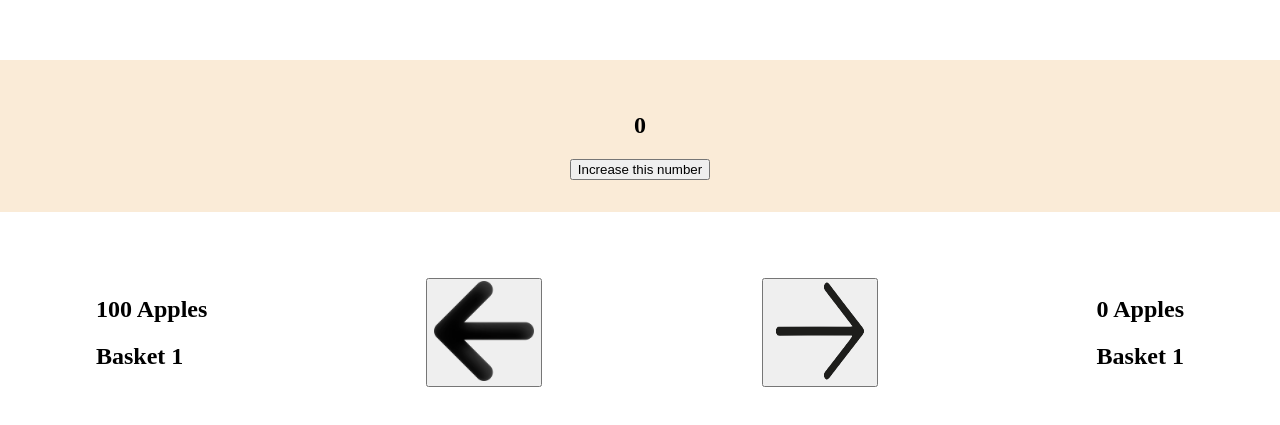
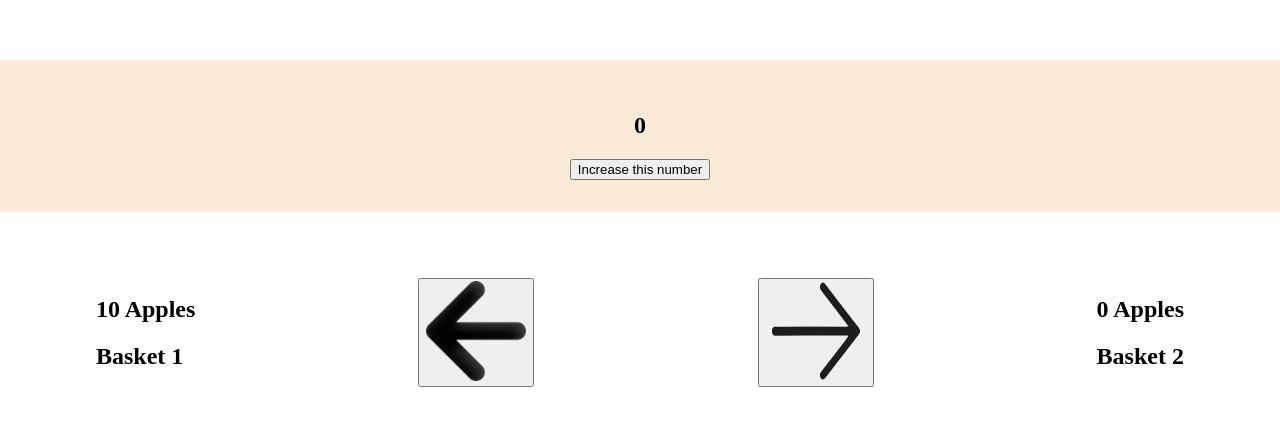
Before and after one commit to Manish-dev3490/Full-Stack-Web-Dev, a React (Vite) app in the folder FrontEnd/React Js/CountApplication/my-vite-app/: page / in a window 1280 px wide. Shown: the part 239-664 px from the top of the page. Built offline with nearby package versions, Linux system fonts and the light colour scheme.

Commit message:
Created a fully functionally conter app and understood core react concepts

```diff
--- a/FrontEnd/React Js/CountApplication/my-vite-app/src/Components/AppleContainer.jsx
+++ b/FrontEnd/React Js/CountApplication/my-vite-app/src/Components/AppleContainer.jsx
@@ -5,7 +5,7 @@ import Basket from "./Basket";
 import { useState } from "react";
 
 const AppleContainer = function () {
-  const [leftVal, setLeftVal] = useState(100);
+  const [leftVal, setLeftVal] = useState(10);
   const [rightVal, setRightVal] = useState(0);
 
   // function leftclickHandler() {
@@ -46,7 +46,7 @@ const AppleContainer = function () {
           justifyContent: "space-between",
         }}
       >
-        <Basket count={leftVal} />
+        <Basket val={1} count={leftVal} />
 
         <Button
           leftVal={leftVal}
@@ -66,7 +66,7 @@ const AppleContainer = function () {
           direction="right"
           tit="rightt-arrow"
         />
-        <Basket count={rightVal} />
+        <Basket val={2} count={rightVal} />
       </div>
     </>
   );
--- a/FrontEnd/React Js/CountApplication/my-vite-app/src/Components/Basket.jsx
+++ b/FrontEnd/React Js/CountApplication/my-vite-app/src/Components/Basket.jsx
@@ -1,9 +1,9 @@
 // component for basket
-const Basket = ({ count }) => {
+const Basket = ({ count,val }) => {
     return (
         <div className="basket">
             <h2><span>{count}</span> Apples</h2>
-            <h2>Basket 1</h2>
+            <h2>Basket <span>{val}</span></h2>
         </div>
     )
 }
--- a/FrontEnd/React Js/CountApplication/my-vite-app/src/Components/Button.jsx
+++ b/FrontEnd/React Js/CountApplication/my-vite-app/src/Components/Button.jsx
@@ -8,11 +8,20 @@ const Button = (props) => {
       setLeftVal(leftVal - 1);
       setRightVal(rightVal + 1);
 
+      if(leftVal===0){
+        setLeftVal(0);
+        setRightVal(rightVal)
+      }
+
     }
 
     else if(direction==="right"){
       setRightVal(rightVal-1);
       setLeftVal(leftVal+1);
+      if(rightVal===0){
+        setRightVal(0);
+        setLeftVal(leftVal);
+      }
     }
   }
 
```
